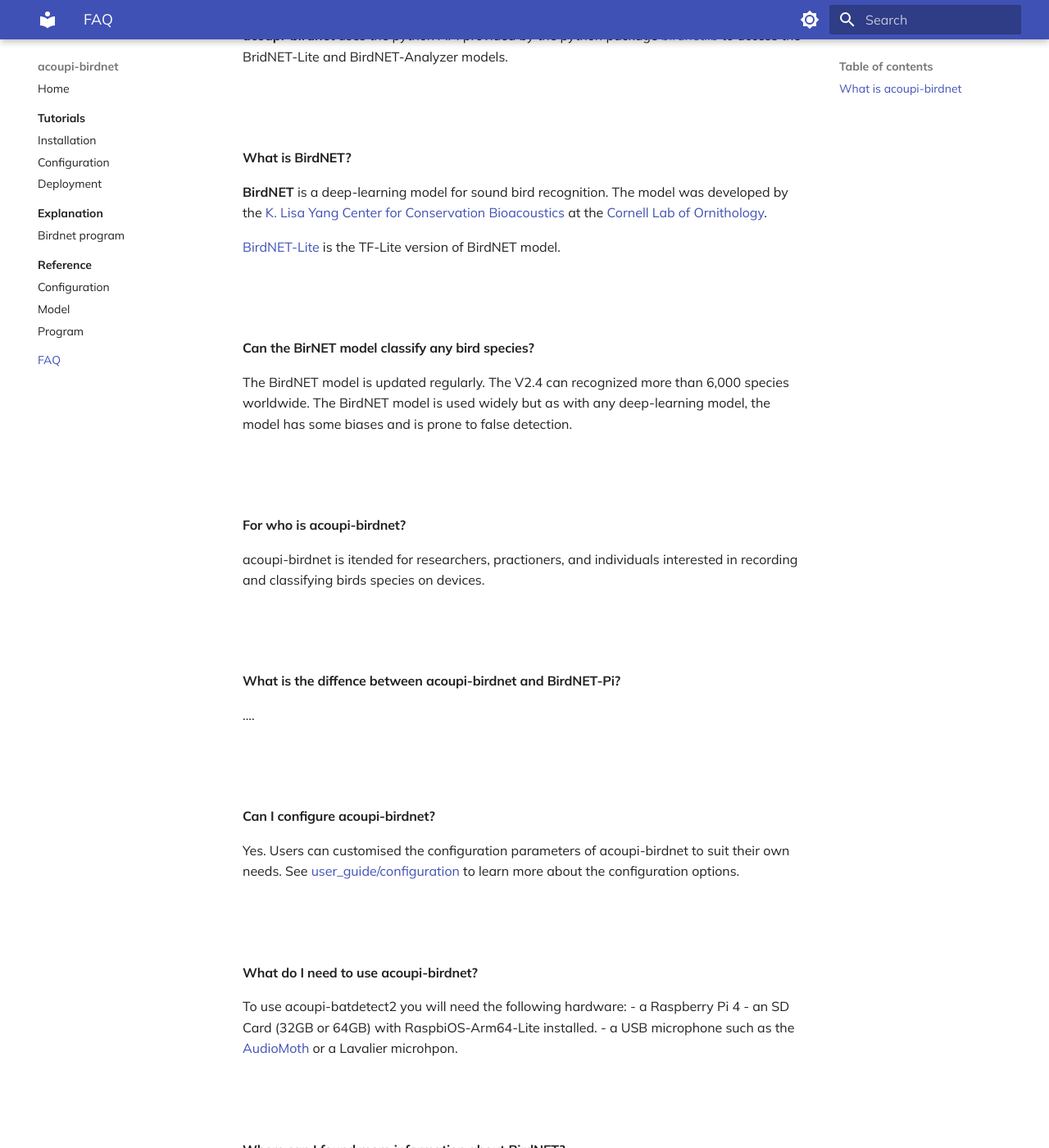
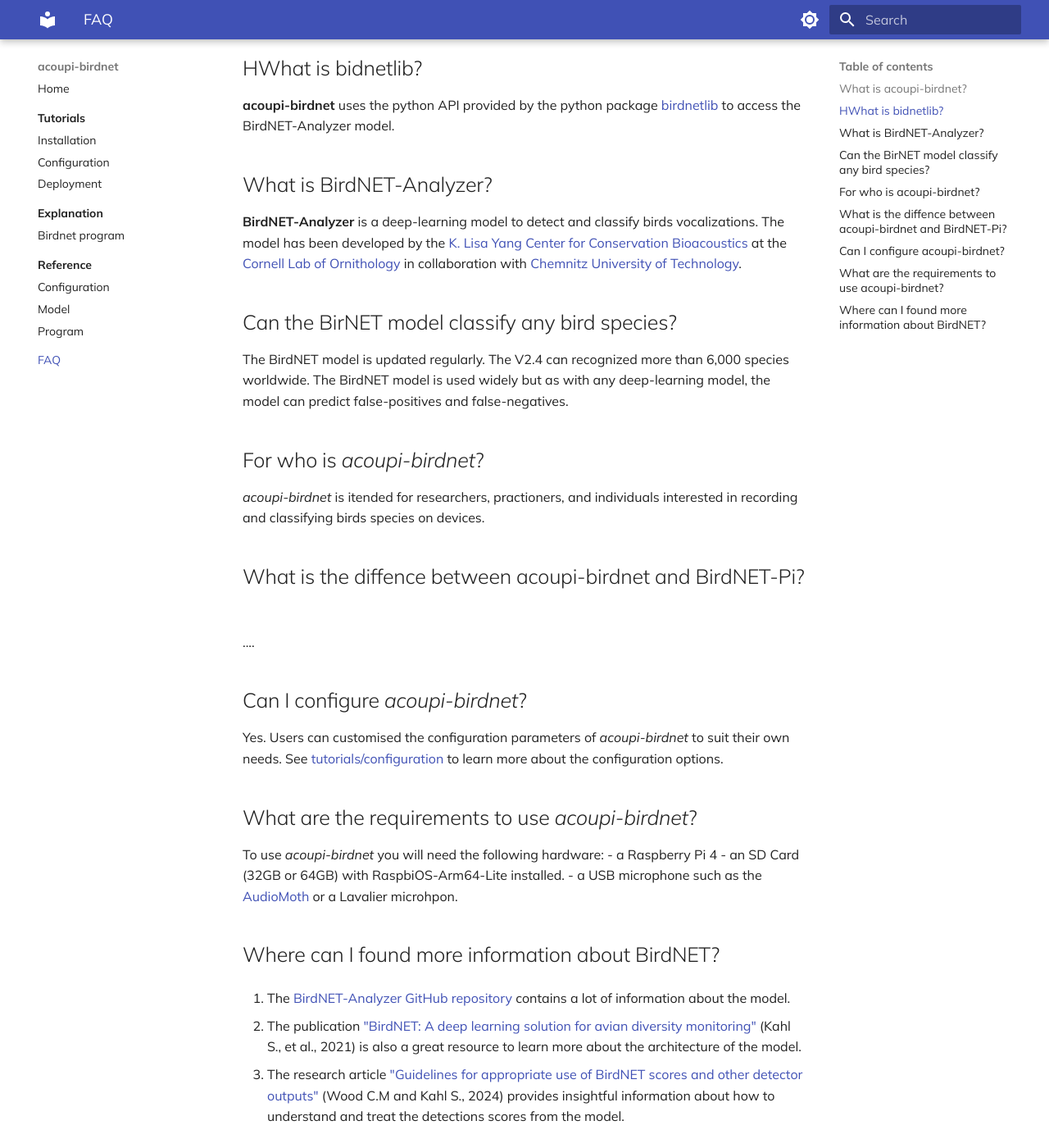
Before and after one commit to acoupi/acoupi_birdnet, an MkDocs documentation site: the page built from docs/faq.md, in a window 1280 px wide and 1400 px high, scrolled down 257 px. Shown: the whole window at 82% size. Built offline with MkDocs 1.6.1 and Material for MkDocs 9.7.7, drawn with Linux system fonts in a browser that asks for light colours; some of the changed text lies outside the part shown.

Commit message:
update mkdocs

````diff
--- a/docs/explanation/index.md
+++ b/docs/explanation/index.md
@@ -0,0 +1,13 @@
+# Explanation
+
+Welcome to the _Explanation Section_ of *acoupi_birdnet* package.
+
+This section of the documentation is intended for users who wish to better understand the inner-workings of *acoupi_birdnet* program.
+
+!!! Tip "Learn about _acoupi_ LEGO blocks!"
+
+    If you are interested in learning move about the different building blocks forming the _acoupi_ framework, please refer to the [_Explanation Section_](https://acoupi.github.io/acoupi/explanation/architecture/) of _acoupi_ documentation.
+
+!!! info "_acoupi_ Reference"
+
+    Take a look at the [_Reference_](../reference/index.md) section of the documentation to get insights into the python code and learn about the parameters and options available to customise _acoupi_.
--- a/docs/faq.md
+++ b/docs/faq.md
@@ -1,44 +1,37 @@
-# Acoupi-BirdNET FAQ
+# FAQ
 
-#### What is acoupi-birdnet
-**acoupi-birdnet** is the implementation of the latest AI Bioacoustics Classifier [BirdNET-Lite](https://github.com/kahst/BirdNET-Lite) using acoupi Python toolkit.
+## What is *acoupi-birdnet*?
+**acoupi-birdnet** is the implementation of the latest AI Bioacoustics Classifier [BirdNET-Analyzer](https://github.com/kahst/BirdNET-Analyzer) using acoupi Python toolkit.
 
-**acoupi-birdnet** uses the python API provided by the python package [birdnetlib](https://pypi.org/project/birdnetlib/) to access the BridNET-Lite and BirdNET-Analyzer models.
+## HWhat is bidnetlib?
+**acoupi-birdnet** uses the python API provided by the python package [birdnetlib](https://pypi.org/project/birdnetlib/) to access the  BirdNET-Analyzer model.
 
-#
-#### What is BirdNET?
-**BirdNET** is a deep-learning model for sound bird recognition. The model was developed by the [K. Lisa Yang Center for Conservation Bioacoustics](https://www.birds.cornell.edu/ccb/) at the [Cornell Lab of Ornithology](https://www.birds.cornell.edu/home).
+## What is BirdNET-Analyzer?
+**BirdNET-Analyzer** is a deep-learning model to detect and classify birds vocalizations. The model has been developed by the [K. Lisa Yang Center for Conservation Bioacoustics](https://www.birds.cornell.edu/ccb/) at the [Cornell Lab of Ornithology](https://www.birds.cornell.edu/home) in collaboration with [Chemnitz University of Technology](https://www.tu-chemnitz.de/index.html.en).
 
-[BirdNET-Lite](https://github.com/kahst/BirdNET-Lite) is the TF-Lite version of BirdNET model.
+## Can the BirNET model classify any bird species?
+The BirdNET model is updated regularly. The V2.4 can recognized more than 6,000 species worldwide. The BirdNET model is used widely but as with any deep-learning model, the model can predict false-positives and false-negatives.
 
-#
-#### Can the BirNET model classify any bird species?
-The BirdNET model is updated regularly. The V2.4 can recognized more than 6,000 species worldwide. The BirdNET model is used widely but as with any deep-learning model, the model has some biases and is prone to false detection.
+## For who is *acoupi-birdnet*?
+*acoupi-birdnet* is itended for researchers, practioners, and individuals interested in recording and classifying birds species on devices.
 
-
-#
-#### For who is acoupi-birdnet?
-acoupi-birdnet is itended for researchers, practioners, and individuals interested in recording and classifying birds species on devices.
-
-#
-#### What is the diffence between acoupi-birdnet and BirdNET-Pi?
+## What is the diffence between acoupi-birdnet and BirdNET-Pi?
 ....
 
-#
-#### Can I configure acoupi-birdnet?
+## Can I configure *acoupi-birdnet*?
 
-Yes. Users can customised the configuration parameters of acoupi-birdnet to suit their own needs. See [user_guide/configuration](/docs/user_guide/configuration.md) to learn more about the configuration options.
+Yes. Users can customised the configuration parameters of *acoupi-birdnet* to suit their own needs. See [tutorials/configuration](/tutorials/configuration.md) to learn more about the configuration options.
 
-#
-#### What do I need to use acoupi-birdnet?
-To use acoupi-batdetect2 you will need the following hardware:
+## What are the requirements to use *acoupi-birdnet*?
+To use *acoupi-birdnet* you will need the following hardware:
  - a Raspberry Pi 4
  - an SD Card (32GB or 64GB) with RaspbiOS-Arm64-Lite installed.
  - a USB microphone such as the [AudioMoth](https://www.openacousticdevices.info/audiomoth) or a Lavalier microhpon.
 
-#
-#### Where can I found more information about BirdNET?
+## Where can I found more information about BirdNET?
 
 1. The [BirdNET-Analyzer GitHub repository](https://github.com/kahst/BirdNET-Analyzer) contains a lot of information about the model.
 
-2. The publication ...
+2. The publication ["BirdNET: A deep learning solution for avian diversity monitoring"](https://doi.org/10.1016/j.ecoinf.2021.101236) (Kahl S., et al., 2021) is also a great resource to learn more about the architecture of the model.
+
+3. The research article ["Guidelines for appropriate use of BirdNET scores and other detector outputs"](https://connormwood.com/wp-content/uploads/2024/02/wood-kahl-2024-guidelines-for-birdnet-scores.pdf)  (Wood C.M and Kahl S., 2024) provides insightful information about how to understand and treat the detections scores from the model.
--- a/docs/tutorials/deployment.md
+++ b/docs/tutorials/deployment.md
@@ -0,0 +1,88 @@
+# Deployment
+
+After installing and configuring an *acoupi_birdnet* program, users can proceed to deploy it. This means the device will start running the program, ensuring audio recordings happen according to the configured recording schedule, recorded files will be saved or deleted, and if http or mqtt messaging were configured, messages will be sent to a remote server.
+
+??? Tip "What happens when a deployment starts?"
+
+    When starting the deployment of a program, the following happen:
+
+    - __Create Storages__: This step checks that the folders and database files to store recordings and metadata exist. If using the _default_ program configuration, a `storages/` folder will be created in the home directory (i.e., `home/pi/`), containing a `metadata.db` file and a `recordings/` folder to store the `.wav` audio files.
+    - __Schedule Tasks__: This step creates special instructions called systemd unit files to ensure that the program runs automatically in the background. This means the program will keep running even when the terminal window is closed or the device restarts after power interruption.
+
+??? tip "How are deployments managed?"
+
+    For more details about the system background processes and the management of a deployment, refer to the [_Explanation: System_](https://acoupi.github.io/acoupi/explanation/system/) section of the _acoupi_ documentation.
+
+
+## Managing the deployment of *acoupi_birdnet* via the CLI
+
+The video shows how a user can start, stop, and get the status of *acoupi_birdnet*.
+
+ADD VIDEO
+
+### Before starting a deployment
+
+Before starting a deployment, it's important to run a health check to ensure there are no errors in the program configuration. If everything is in order, a green message saying __`Health checks passed`__ will be printed. However, if there are any errors, the system will display specific error messages. To resolve them, modify the configurations settings according to the provided error messages.
+
+!!! Example "CLI Command: pre-deployment checks"
+
+    ```bash
+    acoupi check
+    ```
+
+### Starting a deployment
+
+When ready to start a program, use the `acoupi deployment start` command. This will prompt you to provide some additional information; a name for the deployment and the latitude and longitude coordinates of the device’s location. This data will be saved in the `metadata.db` file along with the start date and time of the deployment.
+
+!!! Example "CLI Command: activating an acoupi program"
+
+    ```bash
+    acoupi deployment start
+    ```
+??? Info "Table: Additional parameters when starting a deployment"
+
+    | __Deployment Parameter__ | Type | Value | Definition|
+    | --- | --- | --- | ---|
+    | `name`| string | - | Name for the specific deployment.|
+    | `latitude`| float | - | The latitude coordinate of the device location when   deployed. |
+    |`longitude`| float | - | The longitude coordinate of the device location when  deployed. |
+
+### Getting the status of a deployment
+
+After starting a deployment, it’s good practice to check the status of the program by running the `acoupi deployment status` command. This command provides a status report for system services, Celery workers, the program, and the overall deployment.
+
+!!! Example "CLI Command: viewing the status of *acoupi_batdetect2*"
+
+    ```bash
+    acoupi deployment status
+    ```
+
+### Stopping a deployment
+
+Stopping the deployment can be necessary if you need to modify the program’s configuration, move the device to a different location, or fix any errors that have appeared in the logs. To halt the program, use the `acoupi deployment stop` command. Remember, once a deployment is stopped, it can only be restarted by running the acoupi deployment start command again.
+
+!!! Example "CLI Command: halting an acoupi program"
+
+    ```bash
+    acoupi deployment stop
+    ```
+## Understanding _acoupi_batdetect2_ status
+
+- __System Services__: Refer to the background processes that keep your acoupi installation running. These are the core services that manage the overall execution of the program and heartbeat monitoring. Two critical files handle these: the `acoupi.service` responsible for starting and stopping the program and the `acoupi-beat.service` that ensure the system's health at regular interval (hearbeats).
+
+    - `status: inactive`: the system services are not running. This happen when the program has not been deployed.
+    - `status: active`: the system services are running normally.
+    - `status: failed`: an error has occured, and the services have stopped. The error message will provide information about the error.
+
+- __Celery__: Celery is the task manager that coordinates the execution of background jobs, indlucing tasks like audio recording and file management. By default, _acoupi_ uses two workers: the `recording` worker manages audio recording tasks, the `default` worker handles any other tasks.
+    - `status: unavailable`: Celery hasn't started or has stopped. The program isn't processing tasks.
+    - `status: available` and `workers: ok` : Celery is up and running, with workers active and processing tasks normally.
+    - `status: available` and `workers: notok` : Celery is up and running, but one or both workers are encountering problems or is not available. Check the log to identify the issue.
+
+- __Program__: Refer to the configuration and execution of the _acoupi_ program.
+    - `status: ok` : the program has been configured correctly, and no issues have been detected.
+    - `status: unhealthy` : there is an issue with the configuration of the program. This suggests that you might need to review the program's configuration setup.
+
+- __Deployment__: Refer to the overall state of your active _acoupi_ instance, indicating whether everything is currently running as expected.
+    - `status: active`: the deployment is running successfuly, the program is active and tasks are being executed.
+    - `status: inactive`: the deployment has stopped or hasn't been started.
--- a/docs/tutorials/index.md
+++ b/docs/tutorials/index.md
@@ -0,0 +1,47 @@
+# Tutorials
+
+This section of the documentation contains step-by-step tutorials to help you getting started with *acoupi_birdnet*.
+The tutorials aim to outline what *acoupi_birdnet* is capable of while providing specific information such as installing, configuring, and deploying the *acoupi_birdnet* program.
+
+We hope the tutorials are broadly accessible to anyone with an interest in using *acoupi_birdnet*.
+
+<div class="md-table">
+  <table>
+    <thead>
+      <tr>
+        <th>
+          <strong>Tutorials</strong>
+        </th>
+        <th>Step-by-Step Information</th>
+      </tr>
+    </thead>
+    <tbody>
+      <tr>
+        <td>
+          <a href="Installation">Installation</a>
+        </td>
+        <td>Learn how to install <i>acoupi_birdnet</i></td>
+      </tr>
+      <tr>
+        <td>
+          <a href="Configuration">Configuration</a>
+        </td>
+        <td>Learn about the configuration options for <i>acoupi_birdnet</i> program.</td>
+      </tr>
+      <tr>
+        <td>
+          <a href="Deployment">Deployment</a>
+        </td>
+        <td>Learn how to start, stop and get the status of <i>acoupi_birdnet</i> program.</td>
+      </tr>
+    </tbody>
+  </table>
+</div>
+
+!!! info "_acoupi_birdnet_ Reference"
+
+    Take a look at the [_Reference_](../reference/index.md) section of the documentation to learn more about the code supporting _acoupi_birdnet_.
+
+!!! tip "Contribution"
+
+    We are interested to expand the number of tutorials so users can gain more detailed information about specific elements of _acoupi_birdnet_. If you feel we should do a tutorial about "XYZ", please reach out!
--- a/docs/tutorials/installation.md
+++ b/docs/tutorials/installation.md
@@ -0,0 +1,60 @@
+# Installation
+
+*acoupi_birdnet* has been designed to run on single-board computer devices like the [Raspberry Pi](https://www.raspberrypi.org/) (RPi).
+Users should be able to download and test *acoupi_birdnet* on any Linux-based machine with [_acoupi_](https://pypi.org/project/acoupi/0.1.0/) software and Python version >=3.8,<3.12 installed.
+
+## Installation Requirements
+
+We recommend the following hardware elements to install and run *acoupi_birdnet*.
+
+- A Linux-based single-board computer such as the Raspberry Pi 4B.
+- A SD Card with 64-bit Lite OS version installed.
+- A USB ultrasonic Microphone such as an [AudioMoth USB Microphone](https://www.openacousticdevices.info/audiomoth) or an Ultramic 192K/250K.
+
+??? tip "Recommended Hardware"
+
+    The software has been extensively developed and tested with the RPi 4B.
+    We advise users to select the RPi 4B or a device featuring similar or higher specifications.
+
+## Installation Steps
+
+??? tip "Getting started with Raspberry Pi"
+
+    If you are new to RPi, we recommend you reading and following the RPi's [**Getting started**](https://www.raspberrypi.com/documentation/computers/getting-started.html) documentation.
+
+To install and use *acoupi_birdnet* on your embedded device follow these steps:
+
+**Step 1:** Install _acoupi_ and its dependencies.
+
+!!! Example "CLI Command: install _acoupi_"
+
+    ```bash
+    curl -sSL https://github.com/acoupi/acoupi/raw/main/scripts/setup.sh | bash
+    ```
+
+**Step 2:** Install *acoupi_birdnet*.
+
+!!! Example "CLI Command: install *acoupi_birdnet*"
+
+    ```bash
+    pip install acoupi_birdnet
+    ```
+
+
+**Step 3:** Configure the *acoupi_birdnet* program.
+
+*acoupi_birdnet* program includes multiple components for recording, processing, saving and deleting audio files, as well as sending detections and summary messages to a remote server. Enter the following command to configure the program according to your needs.
+
+!!! Example "CLI Command: configure *acoupi_birdnet* program"
+
+    ```bash
+    acoupi setup --program acoupi_birdnet.program
+    ```
+
+**Step 4:** To start a deployment of *acoupi_birdnet*, run the command:
+
+!!! Example "CLI Command: start the configured *acoupi_birdnet* program"
+
+    ```bash
+    acoupi deployment start
+    ```
````
Also changed, not shown: docs/index.md (+1 -1 lines).
